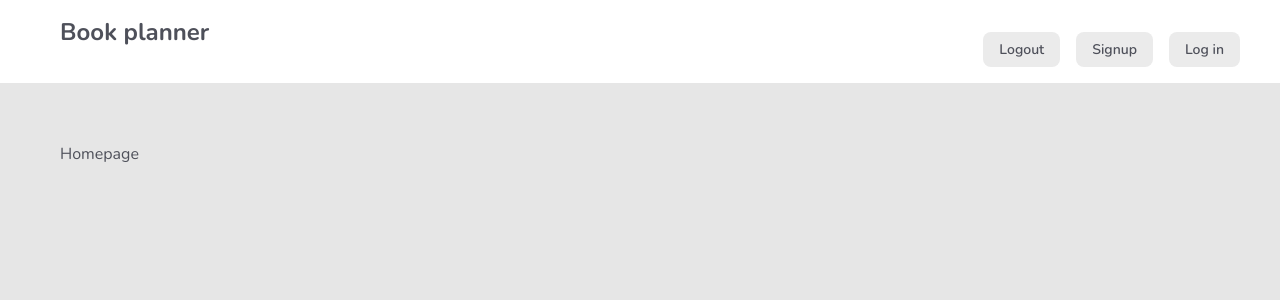
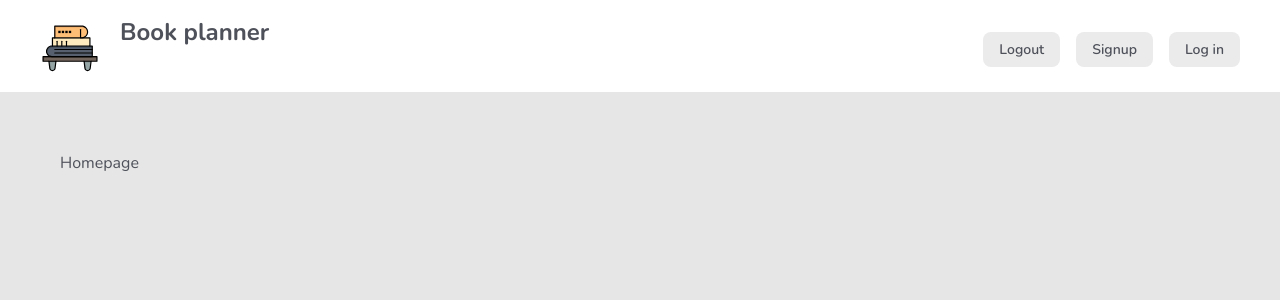
Before and after one commit to IrisKerr/BookPlanner, a Vue app: page / in a window 1280 px wide. Shown: the top 300 px of the page. Built offline with nearby package versions, Linux system fonts and the light colour scheme; no server answers.

Commit message:
🍱 Navbar logo

```diff
--- a/src/components/Navbar.vue
+++ b/src/components/Navbar.vue
@@ -1,6 +1,7 @@
 <template>
   <div class="navbar">
     <nav>
+      <img src="@/assets/books.svg" alt="logo" />
       <h1>
         <router-link :to="{ name: 'Home' }"> Book planner </router-link>
       </h1>
@@ -46,4 +47,8 @@ button {
   margin-left: 16px;
   font-size: 14px;
 }
+
+nav img {
+  max-height: 60px;
+}
 </style>
```
Also changed, not shown: src/assets/books.svg (added).
